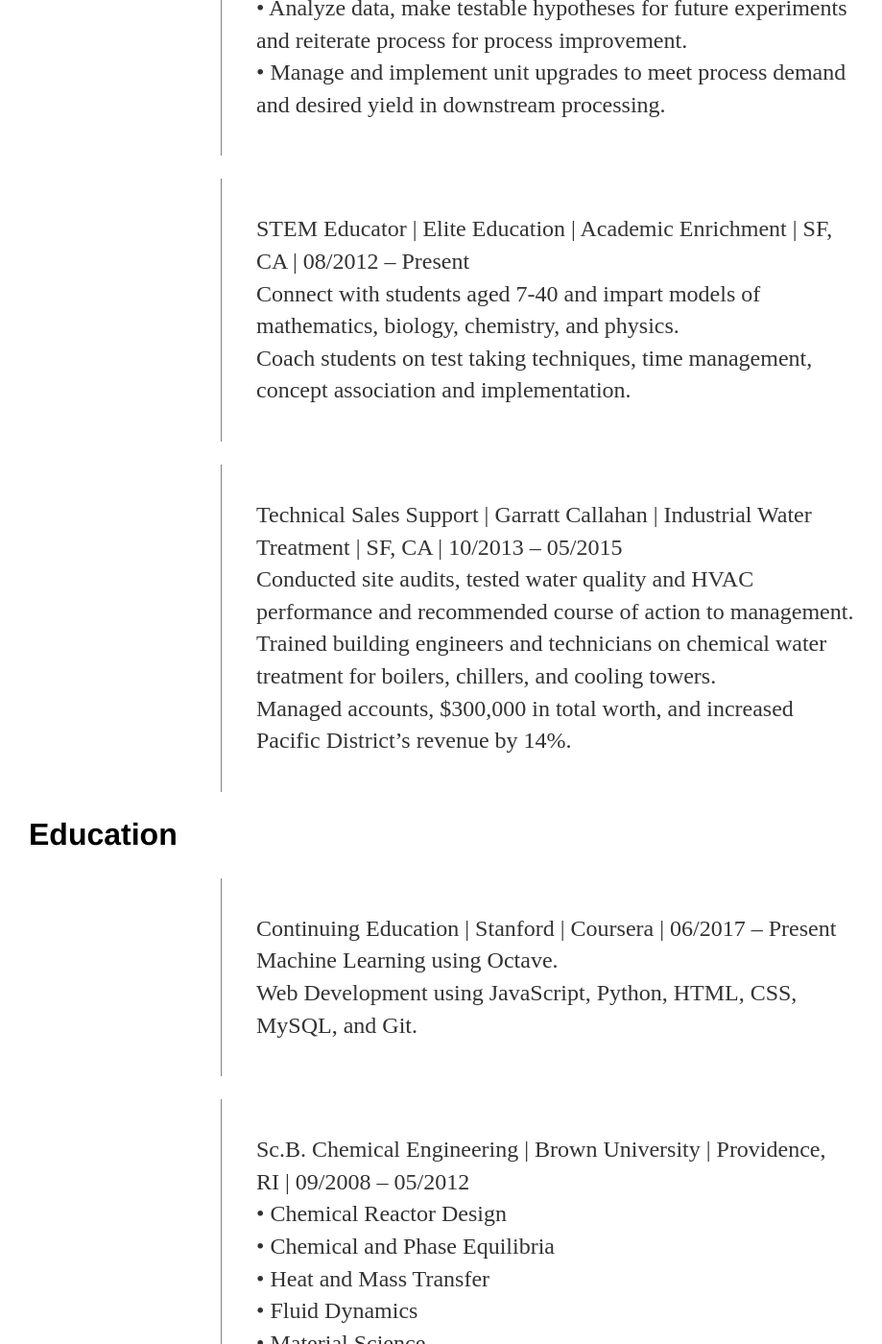
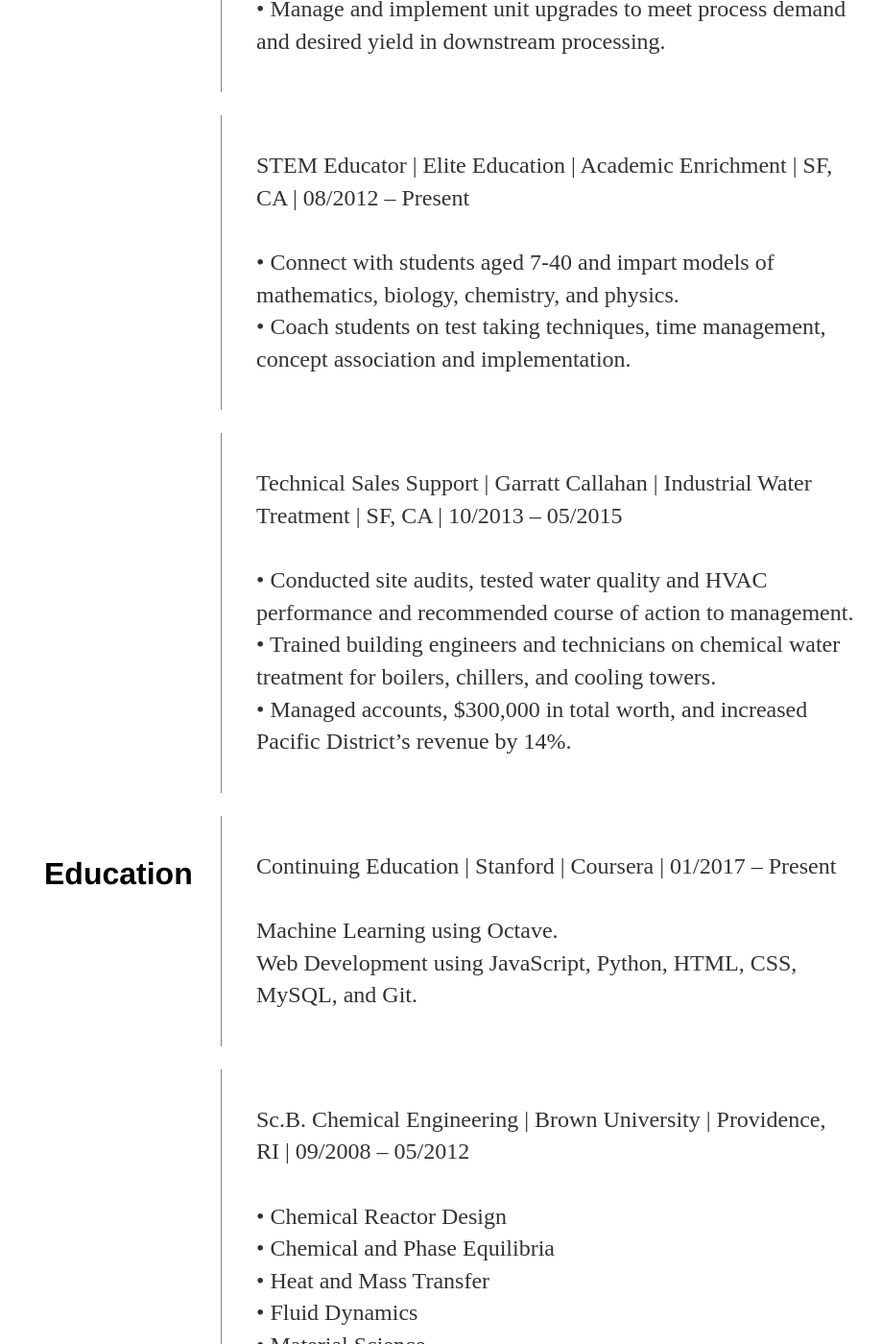
Before and after one commit to aristidesnakos/aristidesnakos.github.io, a Jekyll site: the page built from cv/index.html, in a window 1280 px wide and 1400 px high, scrolled down 1075 px. Shown: the whole window at 96% size, without its empty margins (162-1081 px from the left). Built offline with Jekyll 4.4.1, drawn with Linux system fonts in a browser that asks for light colours; some of the changed text lies outside the part shown.

Commit message:
Update index.html
added line breaks and edited nav to nav class="cv"

```diff
--- a/cv/index.html
+++ b/cv/index.html
@@ -13,7 +13,7 @@
 
 
 
-        <nav><h2>Work Experience</h2></nav>
+        <nav class="cv"><h2>Work Experience</h2></nav>
 
 <p class="cv">
 Process Development Associate | Impossible Foods | Manufacturing | Redwood City, CA | 08/2016 – Present
@@ -38,29 +38,32 @@
 <p class="cv">
 STEM Educator | Elite Education | Academic Enrichment | SF, CA | 08/2012 – Present
 </br>
-Connect with students aged 7-40 and impart models of mathematics, biology, chemistry, and physics.
 </br>
-Coach students on test taking techniques, time management, concept association and implementation.
+• Connect with students aged 7-40 and impart models of mathematics, biology, chemistry, and physics.
+</br>
+• Coach students on test taking techniques, time management, concept association and implementation.
 </br>
 </p>
 
 <p class="cv">
 Technical Sales Support | Garratt Callahan | Industrial Water Treatment | SF, CA | 10/2013 – 05/2015
 </br>
-Conducted site audits, tested water quality and HVAC performance and recommended course of action to management.
 </br>
-Trained building engineers and technicians on chemical water treatment for boilers, chillers, and cooling towers.
+• Conducted site audits, tested water quality and HVAC performance and recommended course of action to management.
 </br>
-Managed accounts, $300,000 in total worth, and increased Pacific District’s revenue by 14%.
+• Trained building engineers and technicians on chemical water treatment for boilers, chillers, and cooling towers.
+</br>
+• Managed accounts, $300,000 in total worth, and increased Pacific District’s revenue by 14%.
 </br>
 </p>
 
-<nav>
+<nav class="cv">
     <h2>Education</h2>
 </nav>
 
 <p class="cv">
-Continuing Education | Stanford | Coursera | 06/2017 – Present
+Continuing Education | Stanford | Coursera | 01/2017 – Present
+</br>
 </br>
 Machine Learning using Octave.
 </br>
@@ -69,6 +72,7 @@
 
 <p class="cv">
 Sc.B. Chemical Engineering | Brown University | Providence, RI | 09/2008 – 05/2012
+</br>
 </br>• Chemical Reactor Design
 </br>• Chemical and Phase Equilibria
 </br>• Heat and Mass Transfer
@@ -80,12 +84,13 @@
 
 <p class="cv">Biomanufacturing Certificate | City College of San Francisco | SF, CA | 01/2016 – 06/2016
 </br>
+</br>
 • Designed GFP purification process by use of chromatography, size exclusion, and cell separation.
 </br>
-Grew P.pastoris and E.coli cells in 2L and 5L fermenters and harvested and lysed cells for protein content quantification.
-    </p>
+• Grew P.pastoris and E.coli cells in 2L and 5L fermenters and harvested and lysed cells for protein content quantification.
+</p>
 
-<nav><h2>Hard Skills</h2></nav>
+<nav class="cv"><h2>Hard Skills</h2></nav>
 <p class="cv">
 Computer
 </br>
@@ -124,7 +129,7 @@
 </br>
 • GC-MS
 </p>
-<nav><h2>Soft Skills</h2></nav>
+<nav class="cv"><h2>Soft Skills</h2></nav>
 <p class="cv">
 • Project Management
 </br>
@@ -141,7 +146,7 @@
 • Customer Service
 </p>
 
-<nav><h2>Languages</h2></nav>
+<nav class="cv"><h2>Languages</h2></nav>
 <p class="cv">
 • Yo hablo español.
 </br>
```
